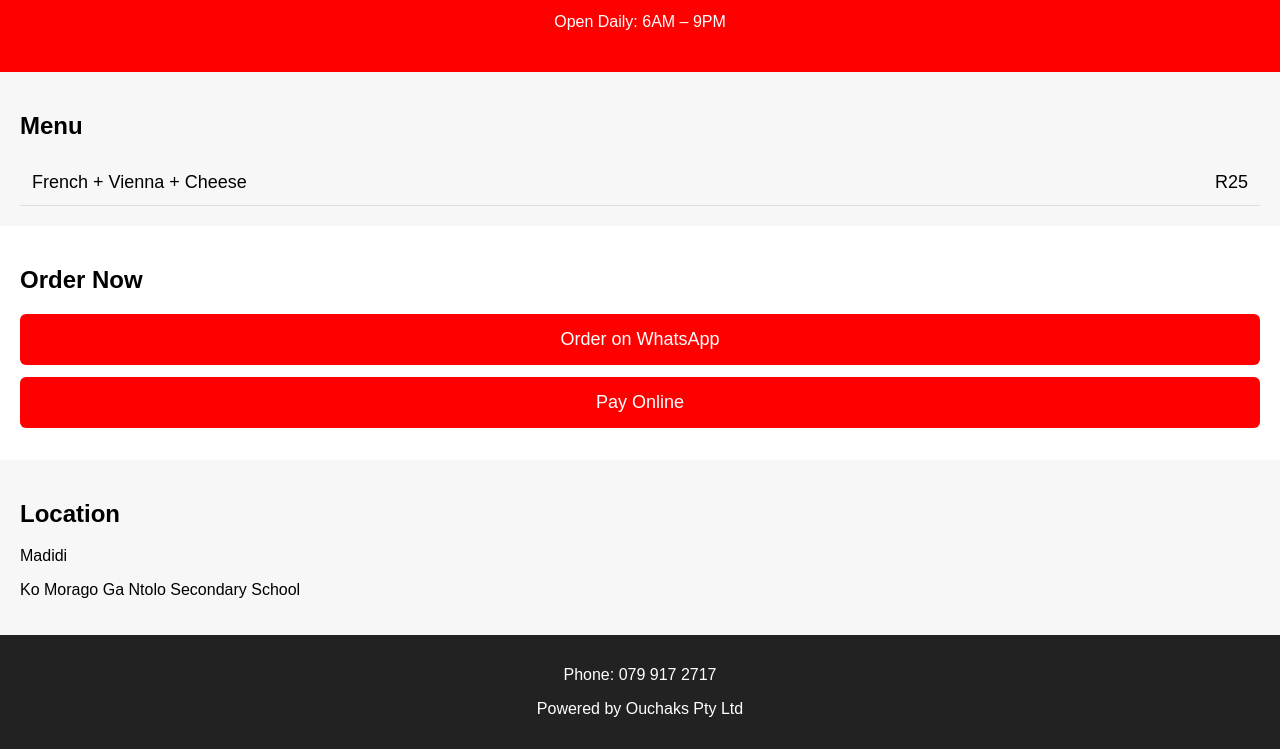
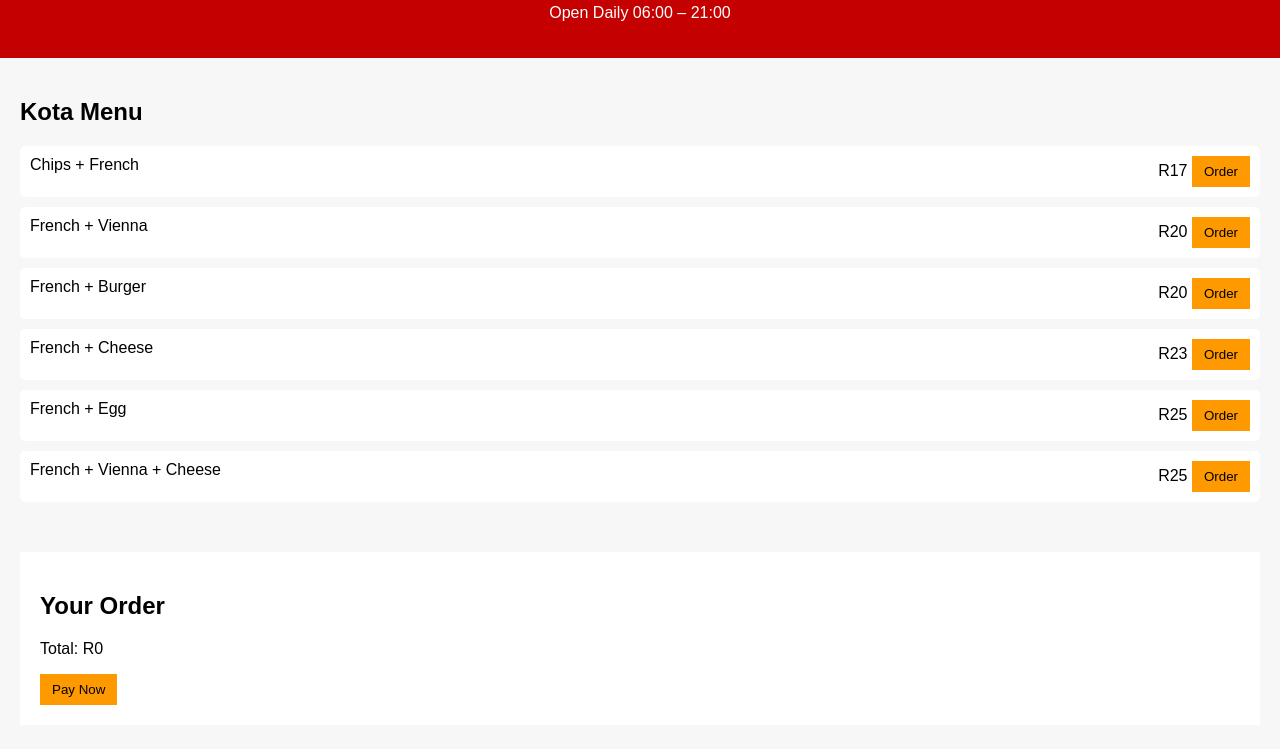
Before and after one commit to tsamtshabalala21-hash/Tshabalala-s-Kota-joint-, a plain HTML site: page index.html in a window 1280 px wide. Shown: the part 96-845 px from the top of the page. Drawn offline with Linux system fonts and the light colour scheme.

Commit message:
Add files via upload

```diff
--- a/index.html
+++ b/index.html
@@ -1,131 +1,130 @@
 <!DOCTYPE html>
 <html>
 <head>
-
 <title>Tshabalala's Kota Joint</title>
 
-<meta name="viewport" content="width=device-width, initial-scale=1">
-
 <style>
-
 body{
-font-family:Arial;
+font-family: Arial;
+background:#f7f7f7;
 margin:0;
-background:#ffffff;
 }
 
 header{
-background:red;
+background:#c40000;
 color:white;
-padding:25px;
+padding:20px;
 text-align:center;
 }
 
-.logo{
-font-size:30px;
-font-weight:bold;
-}
-
-.section{
+.menu{
 padding:20px;
-}
-
-.menu{
-background:#f7f7f7;
 }
 
 .menu-item{
 display:flex;
 justify-content:space-between;
-padding:12px;
-border-bottom:1px solid #ddd;
-font-size:18px;
+padding:10px;
+background:white;
+margin-bottom:10px;
+border-radius:5px;
 }
 
-.button{
-display:block;
-background:red;
-color:white;
-text-align:center;
-padding:15px;
-margin:12px 0;
-text-decoration:none;
-border-radius:6px;
-font-size:18px;
+button{
+background:#ff9900;
+border:none;
+padding:8px 12px;
+cursor:pointer;
 }
 
-.location{
-background:#f7f7f7;
+.order{
+background:white;
 padding:20px;
-}
-
-footer{
-background:#222;
-color:white;
-text-align:center;
-padding:15px;
+margin:20px;
 }
 
 </style>
-
 </head>
 
 <body>
 
 <header>
+<h1>Tshabalala's Kota Joint</h1>
+<p>Open Daily 06:00 – 21:00</p>
+</header>
 
-<div class="logo">
-Tshabalala's Kota Joint
+<div class="menu">
+
+<h2>Kota Menu</h2>
+
+<div class="menu-item">
+<span>Chips + French</span>
+<span>R17 <button onclick="add('Chips + French',17)">Order</button></span>
 </div>
 
-<p>Fresh Township Kotas</p>
+<div class="menu-item">
+<span>French + Vienna</span>
+<span>R20 <button onclick="add('French + Vienna',20)">Order</button></span>
+</div>
 
-<p>Open Daily: 6AM – 9PM</p>
+<div class="menu-item">
+<span>French + Burger</span>
+<span>R20 <button onclick="add('French + Burger',20)">Order</button></span>
+</div>
 
-</header>
+<div class="menu-item">
+<span>French + Cheese</span>
+<span>R23 <button onclick="add('French + Cheese',23)">Order</button></span>
+</div>
 
-<div class="section menu">
-
-<h2>Menu</h2>
+<div class="menu-item">
+<span>French + Egg</span>
+<span>R25 <button onclick="add('French + Egg',25)">Order</button></span>
+</div>
 
 <div class="menu-item">
 <span>French + Vienna + Cheese</span>
-<span>R25</span>
+<span>R25 <button onclick="add('French + Vienna + Cheese',25)">Order</button></span>
 </div>
 
 </div>
 
-<div class="section">
+<div class="order">
 
-<h2>Order Now</h2>
+<h2>Your Order</h2>
 
-<a class="button" href="https://wa.me/27799172717">
-Order on WhatsApp
-</a>
+<ul id="cart"></ul>
 
-<a class="button" href="#">
-Pay Online
-</a>
+<p>Total: R<span id="total">0</span></p>
+
+<button onclick="pay()">Pay Now</button>
 
 </div>
 
-<div class="location">
+<script>
 
-<h2>Location</h2>
+let total = 0
 
-<p>Madidi</p>
+function add(item,price){
 
-<p>Ko Morago Ga Ntolo Secondary School</p>
+let li = document.createElement("li")
+li.innerText = item + " - R" + price
 
-</div>
+document.getElementById("cart").appendChild(li)
 
-<footer>
+total += price
 
-<p>Phone: 079 917 2717</p>
+document.getElementById("total").innerText = total
 
-<p>Powered by Ouchaks Pty Ltd</p>
+}
 
-</footer>
+function pay(){
+
+alert("Payment integration coming soon")
+
+}
+
+</script>
 
 </body>
 </html>
```
